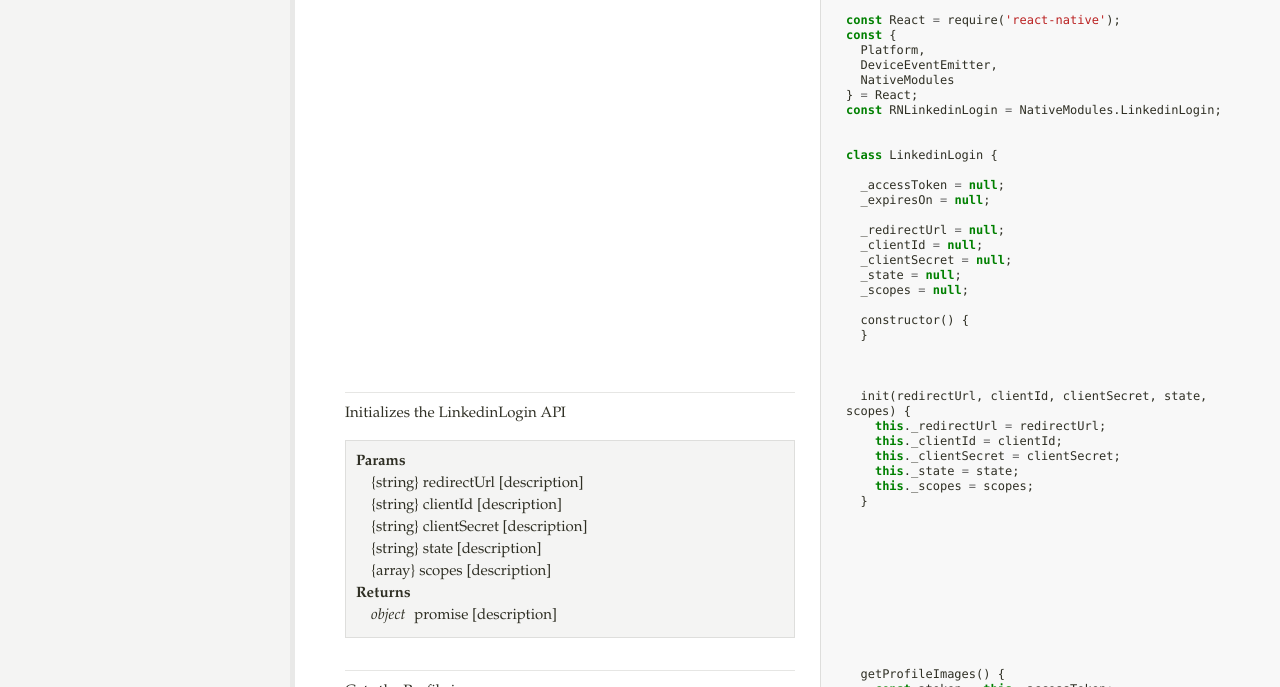
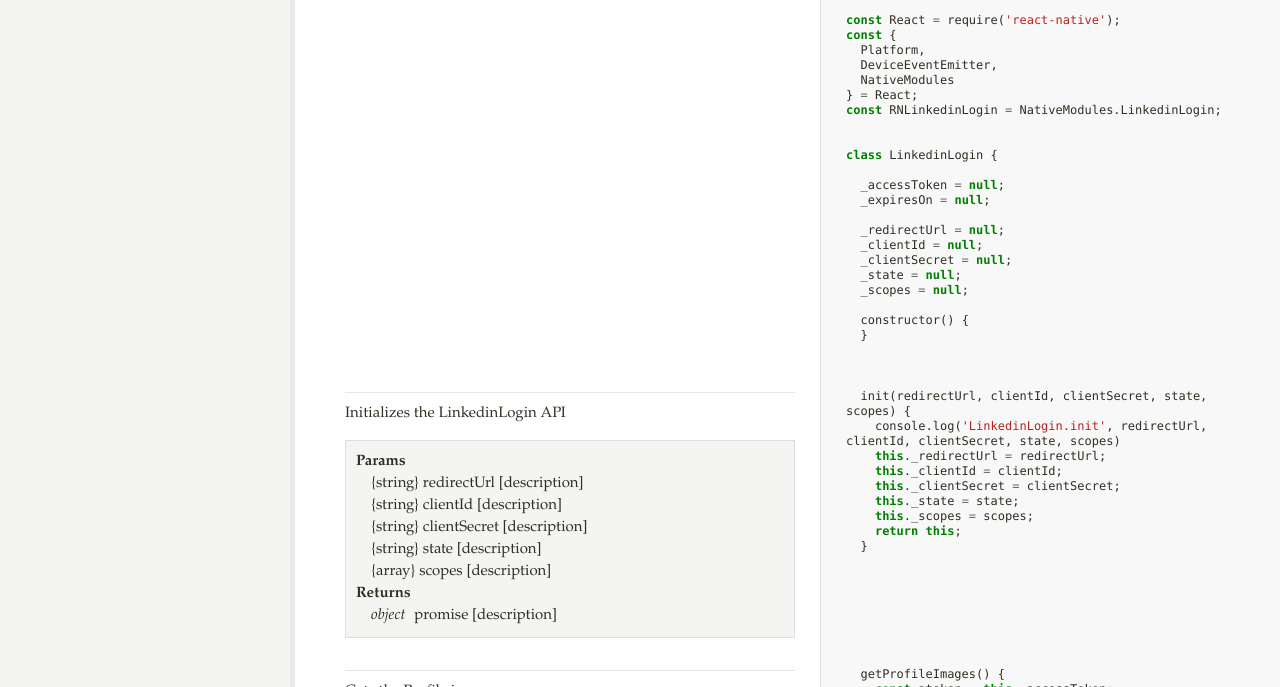
Before and after one commit to jodybrewster/react-native-linkedin-login, a website: page docs/LinkedinLogin.js.html in a window 1280 px wide. Shown: the part 113-800 px from the top of the page. Drawn offline with Linux system fonts and the light colour scheme.

Commit message:
updated docs

```diff
--- a/docs/LinkedinLogin.js.html
+++ b/docs/LinkedinLogin.js.html
@@ -6,7 +6,7 @@
   <link rel="stylesheet" media="all" href="doc-style.css" />
   <script src="doc-filelist.js"></script>
   <script>
-    var relativeDir = "", thisFile = "Users/jody/Documents/Projects/react-native-linkedin-login/src/LinkedinLogin.js", defaultSidebar = true;
+    var relativeDir = "", thisFile = "Users/jodybrewster/Projects/react-native-linkedin-login/src/LinkedinLogin.js", defaultSidebar = true;
   </script>
   <script src="doc-script.js"></script>
 </head>
@@ -109,11 +109,13 @@
         </td>
         <td class="code highlight"><div class="highlight"><pre>
   <span class="nx">init</span><span class="p">(</span><span class="nx">redirectUrl</span><span class="p">,</span> <span class="nx">clientId</span><span class="p">,</span> <span class="nx">clientSecret</span><span class="p">,</span> <span class="nx">state</span><span class="p">,</span> <span class="nx">scopes</span><span class="p">)</span> <span class="p">{</span>
+    <span class="nx">console</span><span class="p">.</span><span class="nx">log</span><span class="p">(</span><span class="s1">&#39;LinkedinLogin.init&#39;</span><span class="p">,</span> <span class="nx">redirectUrl</span><span class="p">,</span> <span class="nx">clientId</span><span class="p">,</span> <span class="nx">clientSecret</span><span class="p">,</span> <span class="nx">state</span><span class="p">,</span> <span class="nx">scopes</span><span class="p">)</span>
     <span class="k">this</span><span class="p">.</span><span class="nx">_redirectUrl</span> <span class="o">=</span> <span class="nx">redirectUrl</span><span class="p">;</span>
     <span class="k">this</span><span class="p">.</span><span class="nx">_clientId</span> <span class="o">=</span> <span class="nx">clientId</span><span class="p">;</span>
     <span class="k">this</span><span class="p">.</span><span class="nx">_clientSecret</span> <span class="o">=</span> <span class="nx">clientSecret</span><span class="p">;</span>
     <span class="k">this</span><span class="p">.</span><span class="nx">_state</span> <span class="o">=</span> <span class="nx">state</span><span class="p">;</span>
     <span class="k">this</span><span class="p">.</span><span class="nx">_scopes</span> <span class="o">=</span> <span class="nx">scopes</span><span class="p">;</span>
+    <span class="k">return</span> <span class="k">this</span><span class="p">;</span>
   <span class="p">}</span>
 
 
@@ -334,10 +336,6 @@
       <span class="p">});</span>
 
       <span class="nx">RNLinkedinLogin</span><span class="p">.</span><span class="nx">login</span><span class="p">(</span>
-        <span class="k">this</span><span class="p">.</span><span class="nx">_clientId</span><span class="p">,</span>
-        <span class="k">this</span><span class="p">.</span><span class="nx">_redirectUrl</span><span class="p">,</span>
-        <span class="k">this</span><span class="p">.</span><span class="nx">_clientSecret</span><span class="p">,</span>
-        <span class="k">this</span><span class="p">.</span><span class="nx">_state</span><span class="p">,</span>
         <span class="k">this</span><span class="p">.</span><span class="nx">_scopes</span>
       <span class="p">);</span>
     <span class="p">});</span>
```
